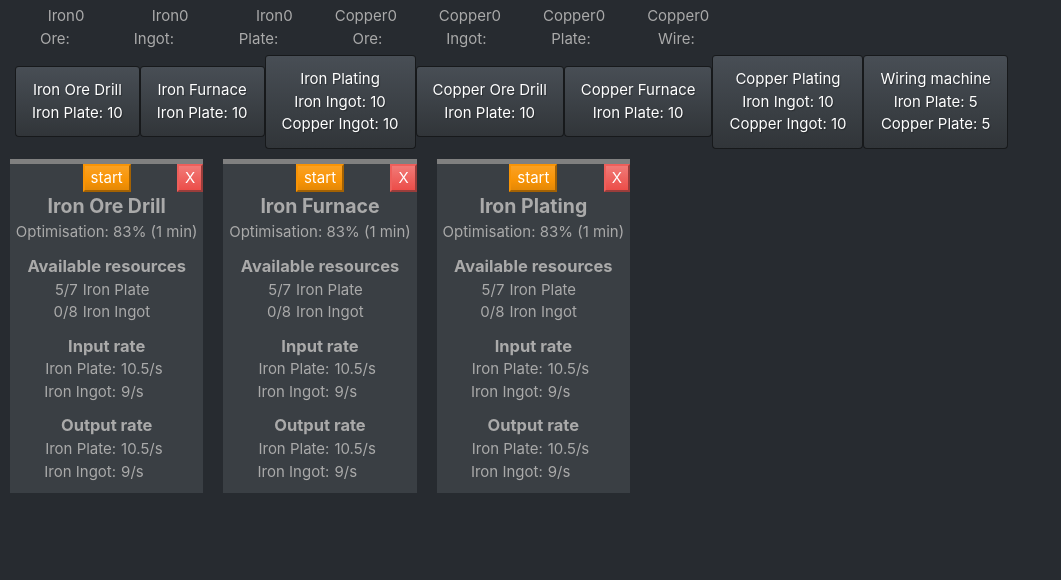
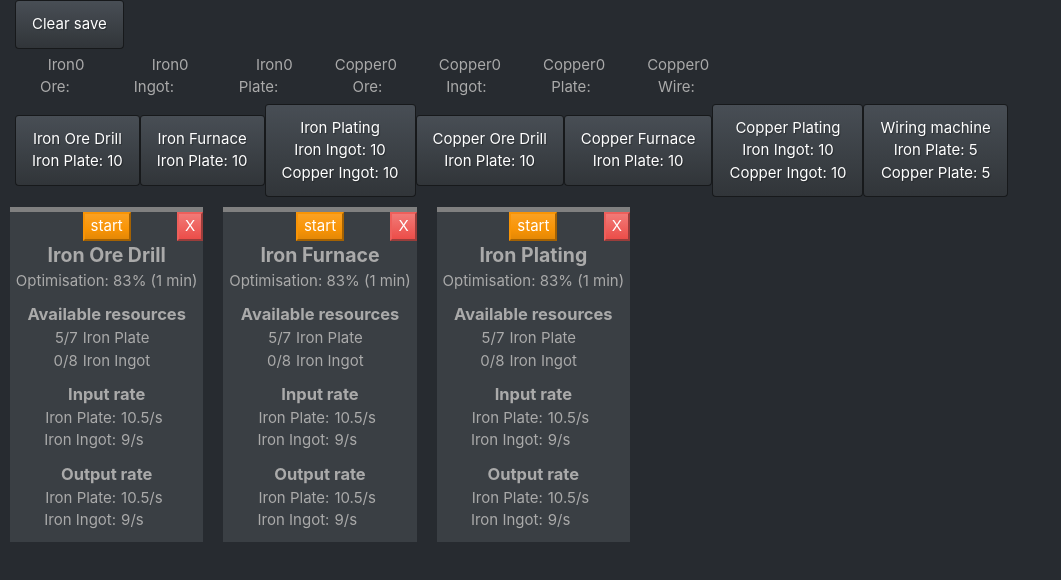
Before and after one commit to charlesbl/factory-game, a React (Create React App) app: page / in a window 1280 px wide. Shown: the top 580 px of the page, without its empty margins (0-1061 px from the left). Built offline with nearby package versions, Linux system fonts and the light colour scheme.

Commit message:
fix task

```diff
--- a/src/App.js
+++ b/src/App.js
@@ -12,7 +12,7 @@ class App extends React.Component {
         super();
 
         var game = this.loadGame();
-        if(game === null) {
+        if (game === null) {
             game = new Game();
         }
 
@@ -51,19 +51,24 @@ class App extends React.Component {
 
     loadGame() {
         var save = JSON.parse(localStorage.getItem(STORAGE_NAME));
-        if(save === null)
+        if (save === null)
             return null
-        var game = new Game(save);
-        return game;
+        return new Game(save);
     }
 
     clearGame() {
         localStorage.clear(STORAGE_NAME);
+        this.setState({
+            game: new Game()
+        });
     }
 
     render() {
         return (
-            <GameView game={this.state.game} />
+            <div className="container-fluid">
+                <button className="btn btn-primary">Clear save</button>
+                <GameView game={this.state.game} />
+            </div>
         )
     }
 }
--- a/src/Views/GameView.js
+++ b/src/Views/GameView.js
@@ -1,7 +1,7 @@
 import React from 'react';
 import FactoryView from './FactoryView';
 
-class GameView extends React.Component{
+class GameView extends React.Component {
     constructor(props) {
         super(props);
         this.state = {
@@ -17,9 +17,7 @@ class GameView extends React.Component{
 
     render() {
         return (
-            <div className="container-fluid">
-                <FactoryView factory={this.props.game.factories[0]}/>
-            </div>
+            <FactoryView factory={this.props.game.factories[0]} />
         );
     }
 }
```
